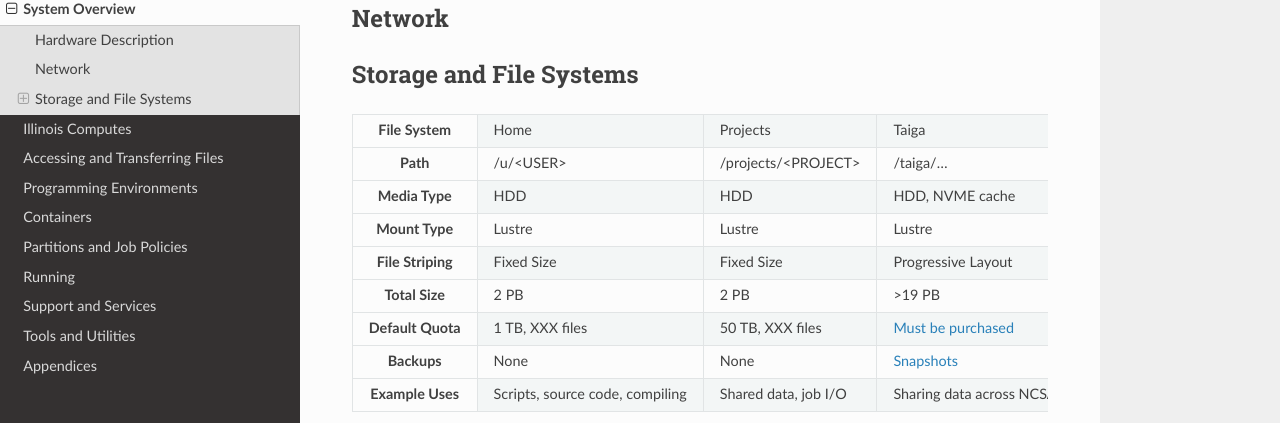
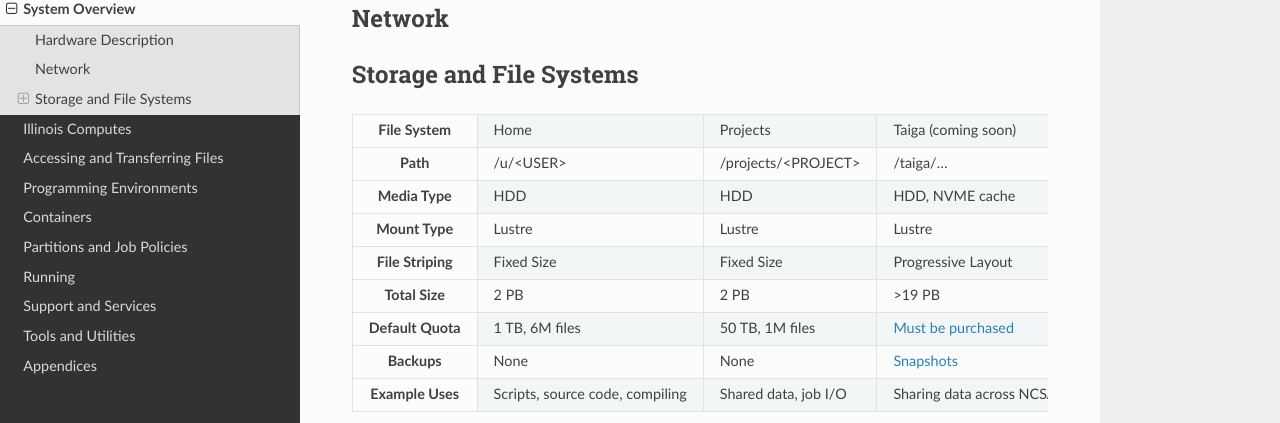
Before and after one commit to ncsa/hydro_documentation, a Sphinx documentation site: the page built from docs/source/system_description.rst, in a window 1280 px wide and 900 px high, scrolled down 1493 px. Shown: the part 137-560 px from the top of the window. Built offline with Sphinx 7.4.7 and the Read the Docs theme 2.0.0, drawn with Linux system fonts in a browser that asks for light colours; pages that are not in the unit, such as notebooks, are missing from menus.

Commit message:
Update system_description.rst
Added file counts and "coming soon" for Taiga description.

```diff
--- a/docs/source/system_description.rst
+++ b/docs/source/system_description.rst
@@ -91,7 +91,7 @@
    * - File System
      - Home
      - Projects
-     - Taiga
+     - Taiga (coming soon)
    * - Path
      - /u/<USER>
      - /projects/<PROJECT>
@@ -113,8 +113,8 @@
      - 2 PB
      - >19 PB
    * - Default Quota
-     - 1 TB, XXX files
-     - 50 TB, XXX files
+     - 1 TB, 6M files
+     - 50 TB, 1M files
      - `Must be purchased <https://wiki.ncsa.illinois.edu/display/TG/>`_
    * - Backups
      - None
```
